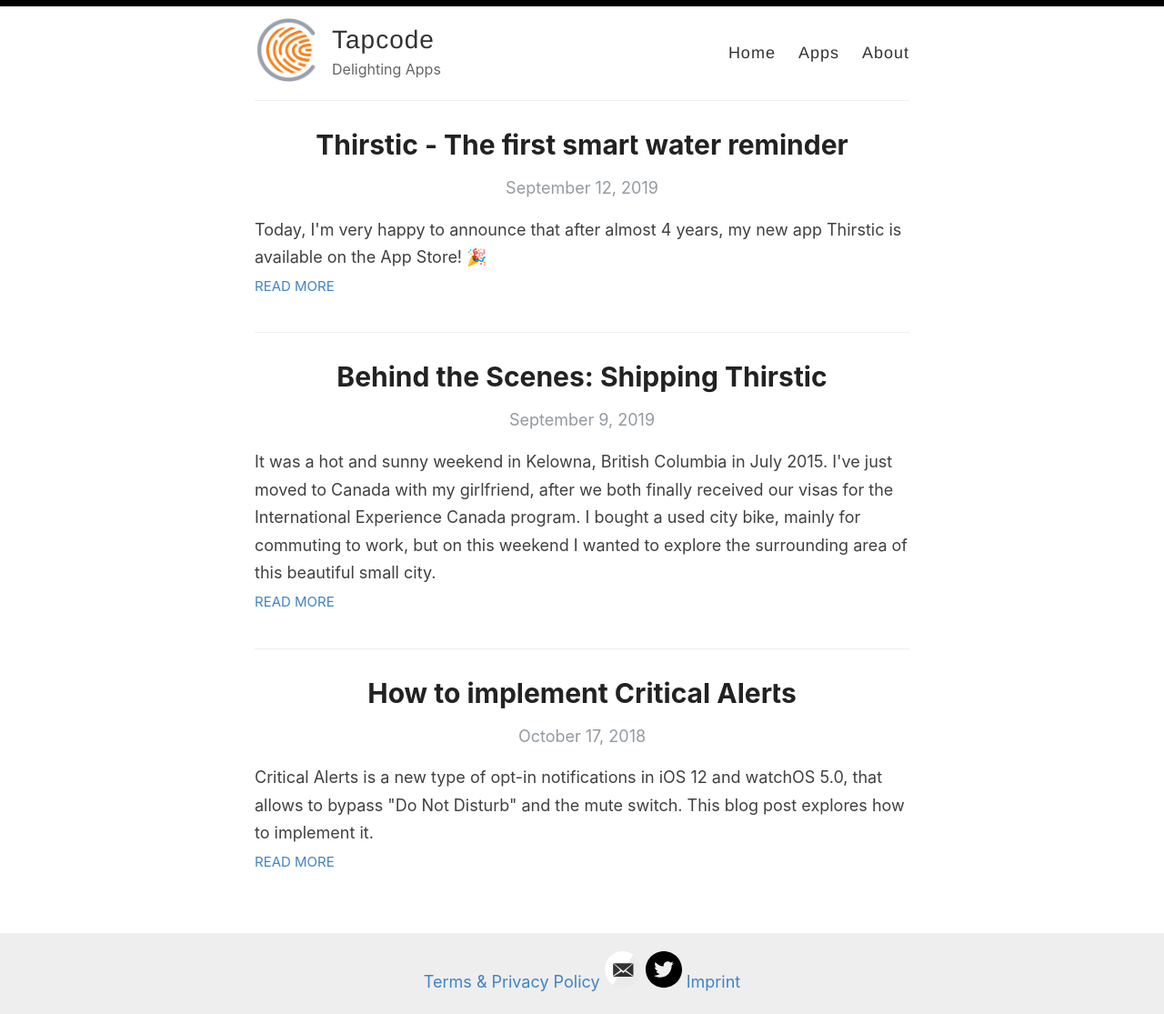
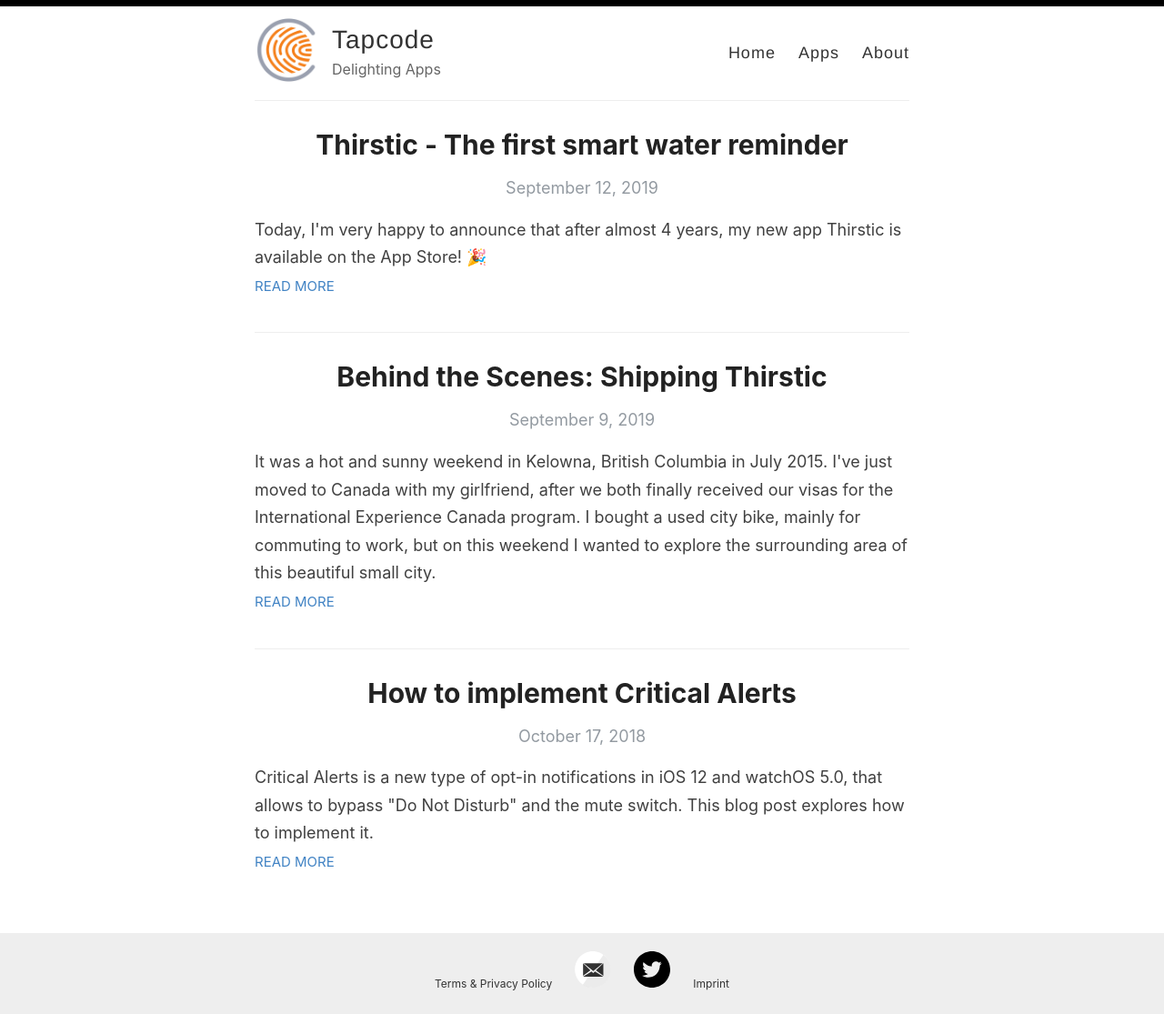
Before and after one commit to tapcode-apps/tapcode-webpage, a Jekyll site: the page built from index.html, in a window 1280 px wide. Shown: the whole page at 91% size. Built offline with Jekyll 4.4.1, drawn with Linux system fonts in a browser that asks for light colours; the list of posts is cut into pages by our own code.

Commit message:
Style footer

```diff
--- a/assets/style.scss
+++ b/assets/style.scss
@@ -421,6 +421,13 @@
 footer {
   padding: 20px 0;
   text-align: center;
+
+  a {
+    margin-left: 10px;
+    margin-right: 10px;
+    color: $darkGray;
+    font-size: 12px;
+  }
 }
 
 body:after {
```
